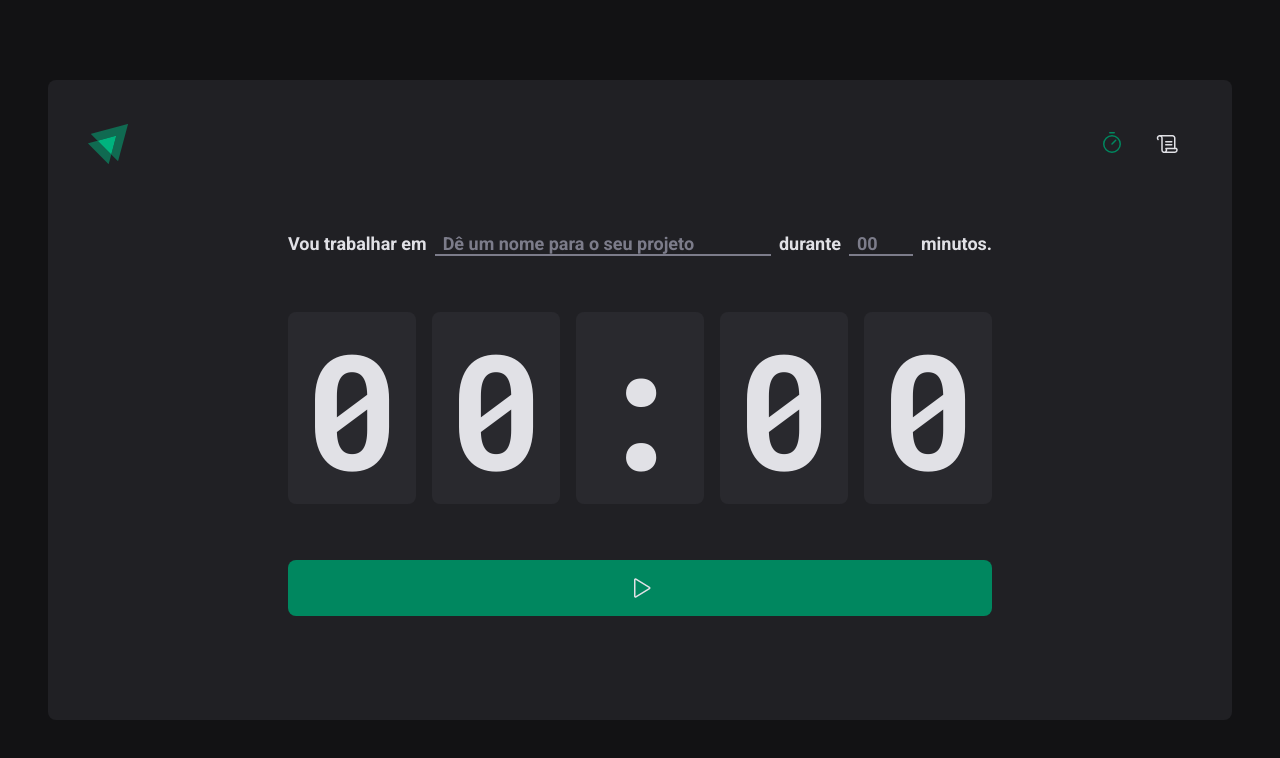
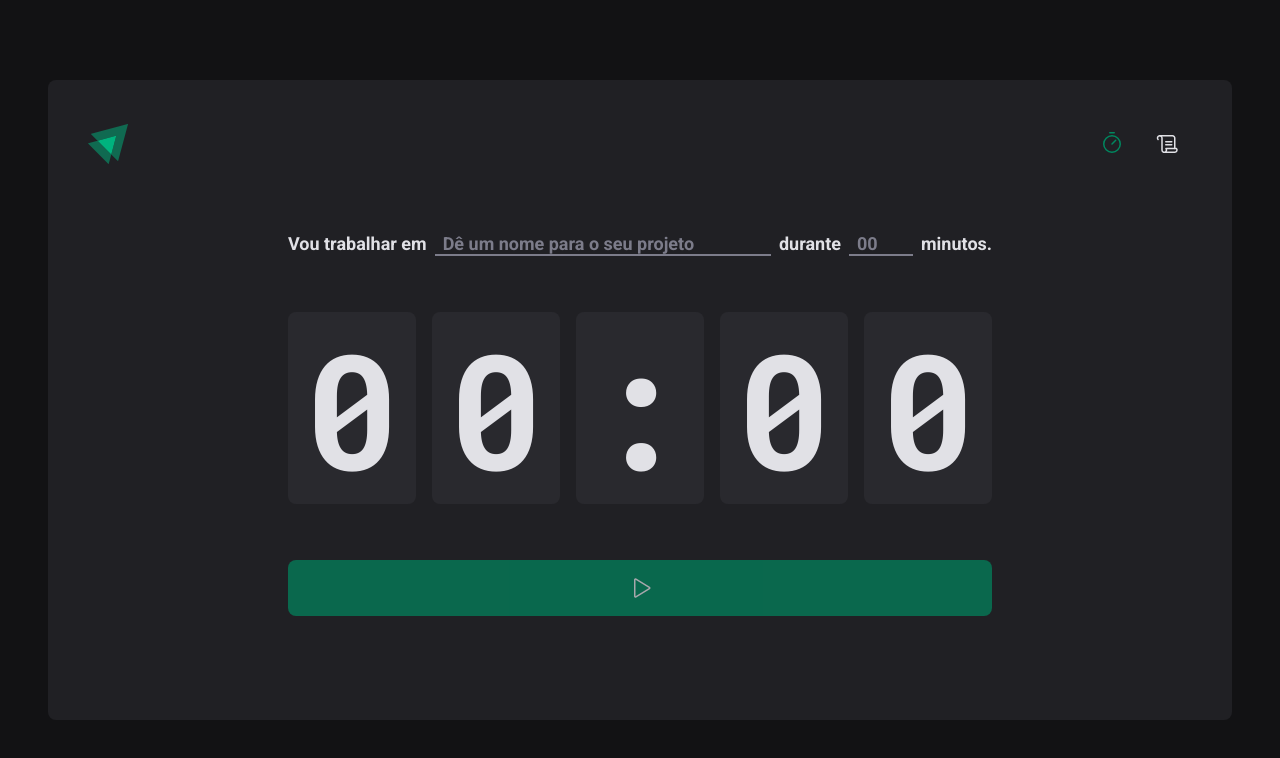
Before and after one commit to KawanHSB/02-ignite-timer, a React (Vite) app: page / in a window 1280 px wide. Shown: the top 758 px of the page. Built offline with nearby package versions, Linux system fonts and the light colour scheme.

Commit message:
React Hook Form

```diff
--- a/package.json
+++ b/package.json
@@ -15,6 +15,7 @@
     "phosphor-react": "^1.4.1",
     "react": "^18.2.0",
     "react-dom": "^18.2.0",
+    "react-hook-form": "^7.43.1",
     "react-router-dom": "^6.8.1",
     "styled-components": "^5.3.6"
   },
--- a/src/pages/Home/index.tsx
+++ b/src/pages/Home/index.tsx
@@ -1,4 +1,5 @@
 import { Play } from 'phosphor-react'
+import { useForm } from 'react-hook-form'
 import {
   CountdownContainer,
   FormContainer,
@@ -9,15 +10,23 @@
 } from './style'
 
 export default function Home() {
+  const { register, handleSubmit, watch } = useForm()
+
+  function handleCreateNewCycle(data: any) {}
+
+  const task = watch('task')
+  const isSubmitDisabled = !task
+
   return (
     <HomeConteiner>
-      <form action="">
+      <form onSubmit={handleSubmit(handleCreateNewCycle)} action="">
         <FormContainer>
           <label htmlFor="">Vou trabalhar em</label>
           <TaskInput
             id="task"
             list="task-suggestions"
             placeholder="Dê um nome para o seu projeto"
+            {...register('task')}
           />
 
           <datalist id="task-suggestions">
@@ -35,6 +44,7 @@
             step={5}
             min={5}
             max={60}
+            {...register('minutesAmount', { valueAsNumber: true })}
           />
 
           <span>minutos.</span>
@@ -48,7 +58,7 @@
           <span>0</span>
         </CountdownContainer>
 
-        <StartCountdownButton type="submit">
+        <StartCountdownButton disabled={isSubmitDisabled} type="submit">
           <Play size={24} />
         </StartCountdownButton>
       </form>
```
Also changed, not shown: 1 other file (tests, documents, lock files or other folders).
